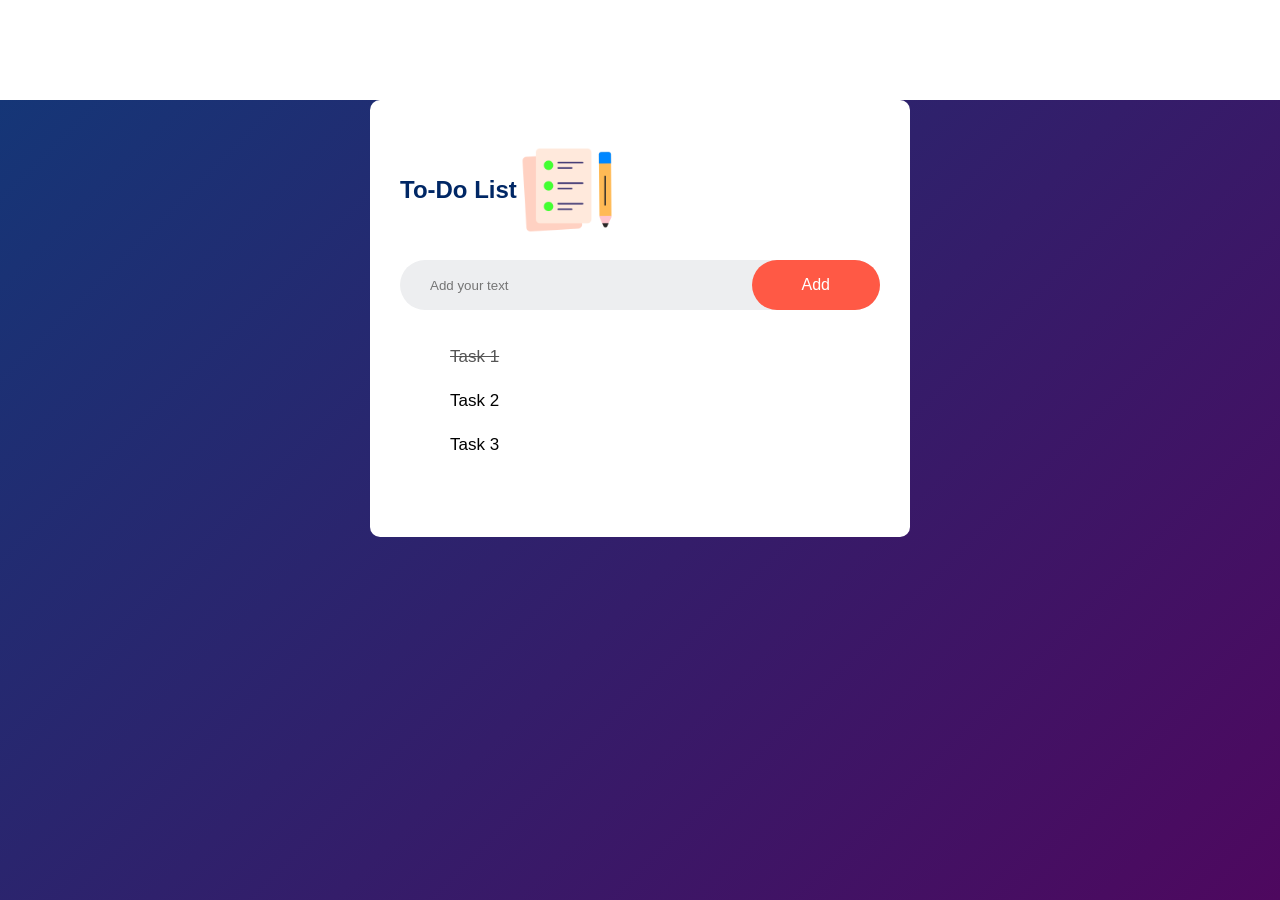
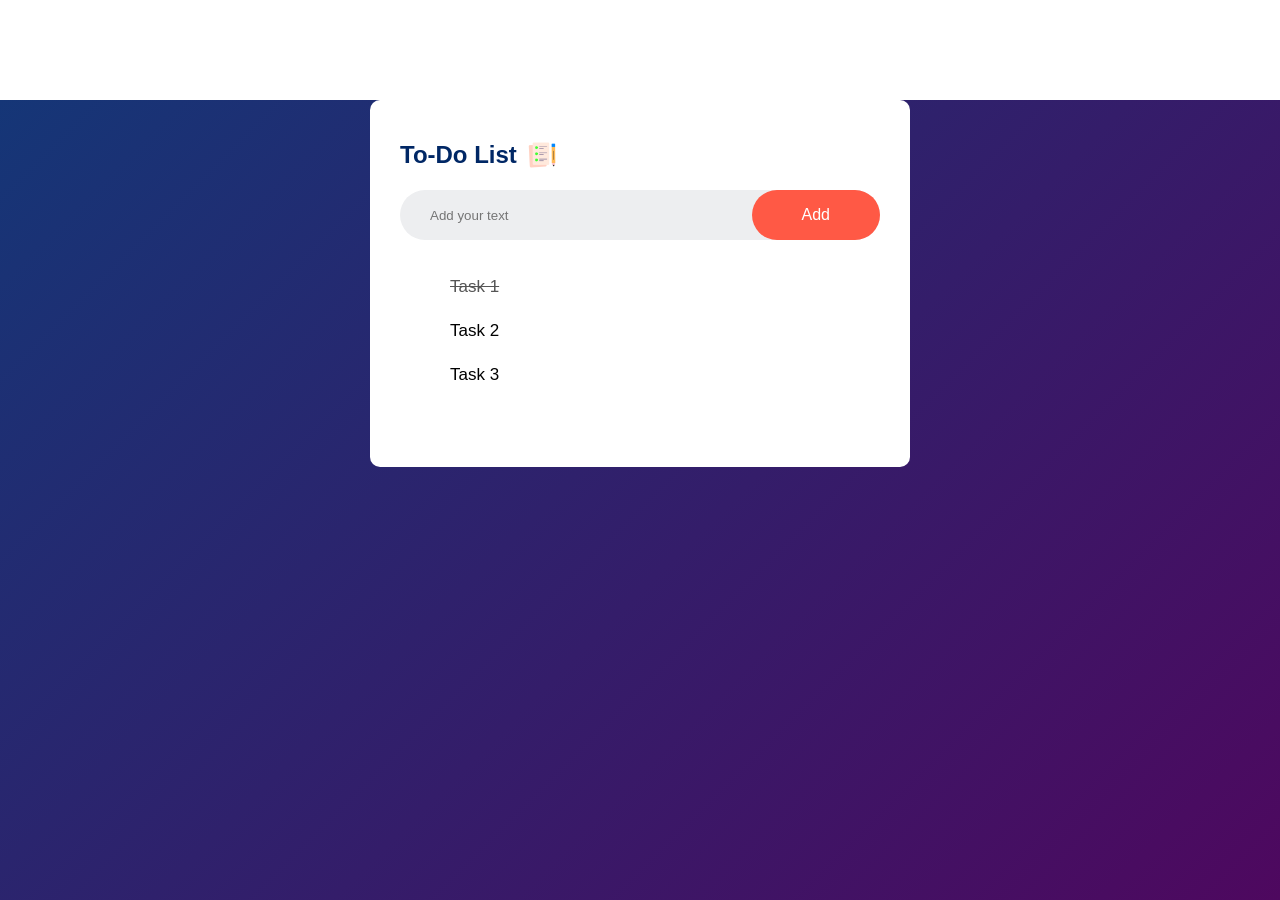
Before and after one commit to lucas29951/to-do-list, a plain HTML site: page index.html in a window 1280 px wide. Drawn offline with Linux system fonts and the light colour scheme.

Commit message:
Estilo agregado al icono del titulo

```diff
--- a/style.css
+++ b/style.css
@@ -27,6 +27,11 @@
     display: flex;
     align-items: center;
     margin-bottom: 20px;
+}
+
+.todo-app h2 img {
+    width: 30px;
+    margin-left: 10px;
 }
 
 .row {
```
